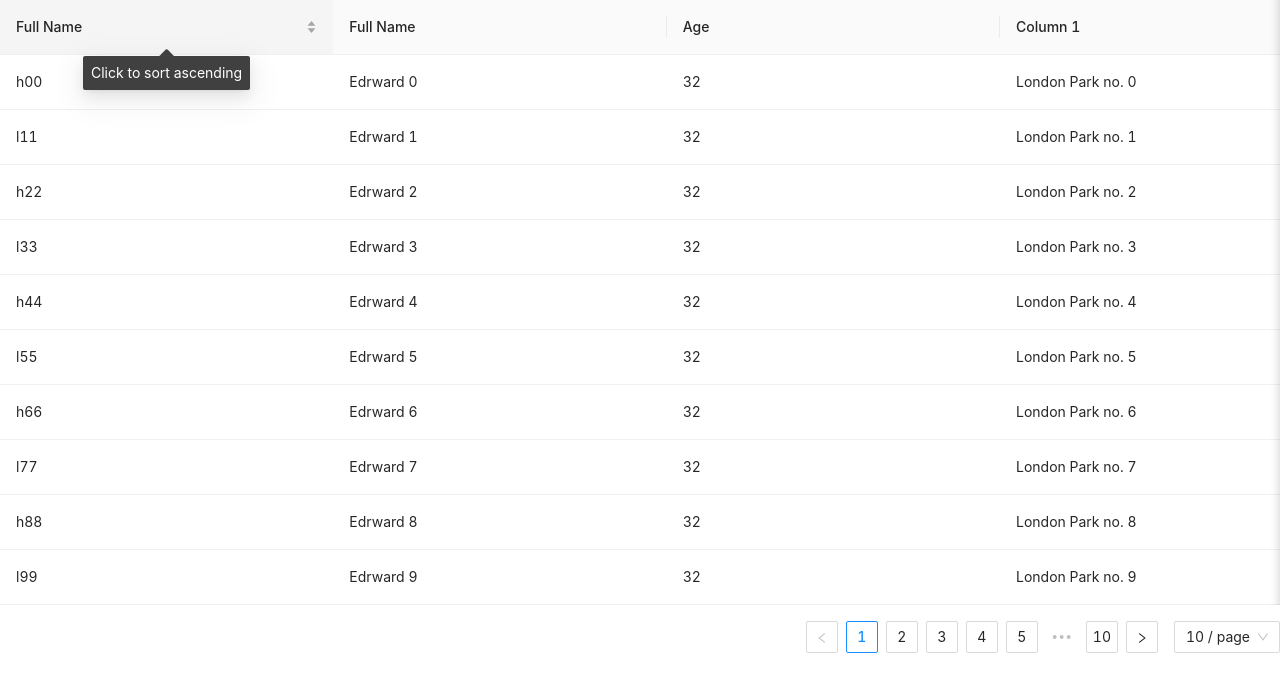
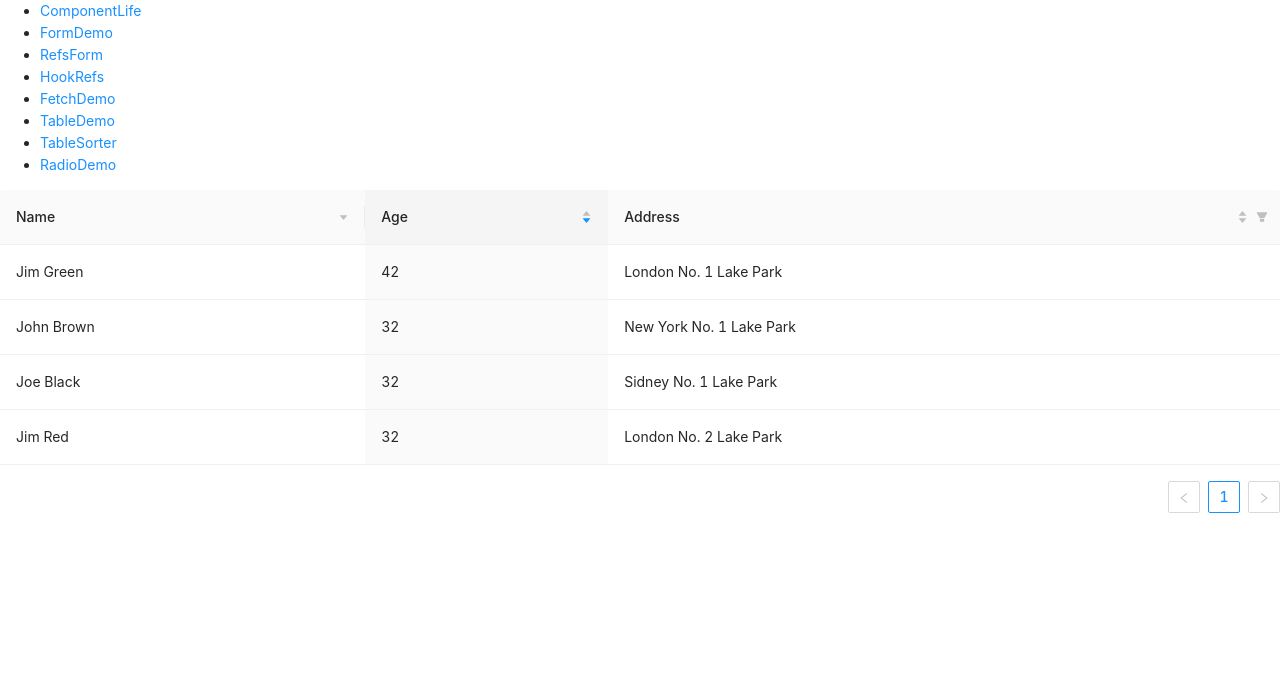
Before and after one commit to z825316969/react-learn, a React app: page /#/TableSorter in a window 1280 px wide. Shown: the top 692 px of the page. Built offline with nearby package versions, Linux system fonts and the light colour scheme.

Commit message:
table测试

```diff
--- /dev/null
+++ b/src/RadioDemo.jsx
@@ -0,0 +1,39 @@
+import React, { useState } from 'react'
+import { Radio } from 'antd'
+
+export default function App() {
+  const [test, setTest] = useState(null)
+  let [num, setNum] = useState(0)
+
+  function log() {
+    // setNum(num + 1)
+    console.log('num :>> ', num)
+  }
+
+  return (
+    <>
+      <button onClick={log}>add</button>
+      {/* <p>{num}</p> */}
+      <Radio.Group name="radiogroup" defaultValue={1}>
+        <Radio onClick={() => setNum(2)} value={0}>
+          A
+        </Radio>
+        <Radio onClick={() => test.log()} value={2}>
+          B
+        </Radio>
+        <Radio
+          onClick={() =>
+            setTest(data => ({
+              num: 2,
+              log,
+            }))
+          }
+          value={3}
+        >
+          C
+        </Radio>
+        <Radio value={4}>D</Radio>
+      </Radio.Group>
+    </>
+  )
+}
--- /dev/null
+++ b/src/TableSorter.jsx
@@ -0,0 +1,72 @@
+import React from 'react'
+import { Table } from 'antd'
+
+export default () => {
+  const columns = [
+    {
+      title: 'Name',
+      dataIndex: 'name',
+      // specify the condition of filtering result
+      // here is that finding the name started with `value`
+      sorter: (a, b) => a.name.length - b.name.length,
+      sortDirections: ['descend'],
+    },
+    {
+      title: 'Age',
+      dataIndex: 'age',
+      defaultSortOrder: 'descend',
+      sorter: (a, b) => a.age - b.age,
+    },
+    {
+      title: 'Address',
+      dataIndex: 'address',
+      filters: [
+        {
+          text: 'London',
+          value: 'London',
+        },
+        {
+          text: 'New York',
+          value: 'New York',
+        },
+      ],
+      filterMultiple: false,
+      onFilter: (value, record) => record.address.indexOf(value) === 0,
+      sorter: (a, b) => a.address.length - b.address.length,
+      sortDirections: ['descend', 'ascend'],
+    },
+  ]
+
+  const data = [
+    {
+      key: '1',
+      name: 'John Brown',
+      age: 32,
+      address: 'New York No. 1 Lake Park',
+    },
+    {
+      key: '2',
+      name: 'Jim Green',
+      age: 42,
+      address: 'London No. 1 Lake Park',
+    },
+    {
+      key: '3',
+      name: 'Joe Black',
+      age: 32,
+      address: 'Sidney No. 1 Lake Park',
+    },
+    {
+      key: '4',
+      name: 'Jim Red',
+      age: 32,
+      address: 'London No. 2 Lake Park',
+    },
+  ]
+
+  function onChange(pagination, filters, sorter, extra) {
+    console.log('params', pagination, filters, sorter, extra)
+  }
+
+  return <Table columns={columns} dataSource={data} onChange={onChange} />
+}
--- a/src/TableSrotDemo.jsx
+++ b/src/TableSrotDemo.jsx
@@ -1,5 +1,5 @@
-import React, {useState, useEffect} from 'react'
-import {Table} from 'antd'
+import React, { useState, useEffect } from 'react'
+import { Table } from 'antd'
 
 export default function TableDemo() {
   const data = []
@@ -31,7 +31,7 @@ export default function TableDemo() {
           //   return a.key.length > b.key.length
           // }
         },
-        sortOrder: sorter.columnKey === 'key' && sorter.order,
+        // sortOrder: sorter.columnKey === 'key' && sorter.order,
       },
       {
         title: 'Full Name',
@@ -68,7 +68,7 @@ export default function TableDemo() {
       columns={columns}
       dataSource={tableData}
       onChange={handleChange}
-      scroll={{x: 1500}}
+      scroll={{ x: 1500 }}
       pagination={{
         // pageSize: 20,
         pageSizeOptions: ['10', '20', '30', '40'],
--- a/src/app.jsx
+++ b/src/app.jsx
@@ -5,21 +5,50 @@ import RefsForm from './RefsForm'
 import HookRefs from './HookRefs'
 import FetchDemo from './FetchDemo'
 import TableDemo from './TableSrotDemo'
+import TableSorter from './TableSorter'
+import RadioDemo from './RadioDemo'
+import { HashRouter as Router, Link, Route } from 'react-router-dom'
 
 class App extends React.Component {
-  constructor(props) {
-    super(props)
-  }
-
   render() {
     return (
       <>
-        {/* <ComponentLife title='123' /> */}
-        {/* <FormDemo/> */}
-        {/* <RefsForm/> */}
-        {/* <HookRefs/> */}
-        {/* <FetchDemo /> */}
-        <TableDemo />
+        <Router>
+          <ul>
+            <li>
+              <Link to="/">ComponentLife</Link>
+            </li>
+            <li>
+              <Link to="/FormDemo?name=1&age=2">FormDemo</Link>
+            </li>
+            <li>
+              <Link to="/RefsForm">RefsForm</Link>
+            </li>
+            <li>
+              <Link to="/HookRefs">HookRefs</Link>
+            </li>
+            <li>
+              <Link to="/FetchDemo">FetchDemo</Link>
+            </li>
+            <li>
+              <Link to="/TableDemo">TableDemo</Link>
+            </li>
+            <li>
+              <Link to="/TableSorter">TableSorter</Link>
+            </li>
+            <li>
+              <Link to="/RadioDemo">RadioDemo</Link>
+            </li>
+          </ul>
+          <Route exact path="/" component={ComponentLife} />
+          <Route path="/FormDemo" component={FormDemo} />
+          <Route path="/RefsForm" component={RefsForm} />
+          <Route path="/HookRefs" component={HookRefs} />
+          <Route path="/FetchDemo" component={FetchDemo} />
+          <Route path="/TableDemo" component={TableDemo} />
+          <Route path="/TableSorter" component={TableSorter} />
+          <Route path="/RadioDemo" component={RadioDemo} />
+        </Router>
       </>
     )
   }
```
Also changed, not shown: src/FormDemo.jsx (+6 -1 lines).
